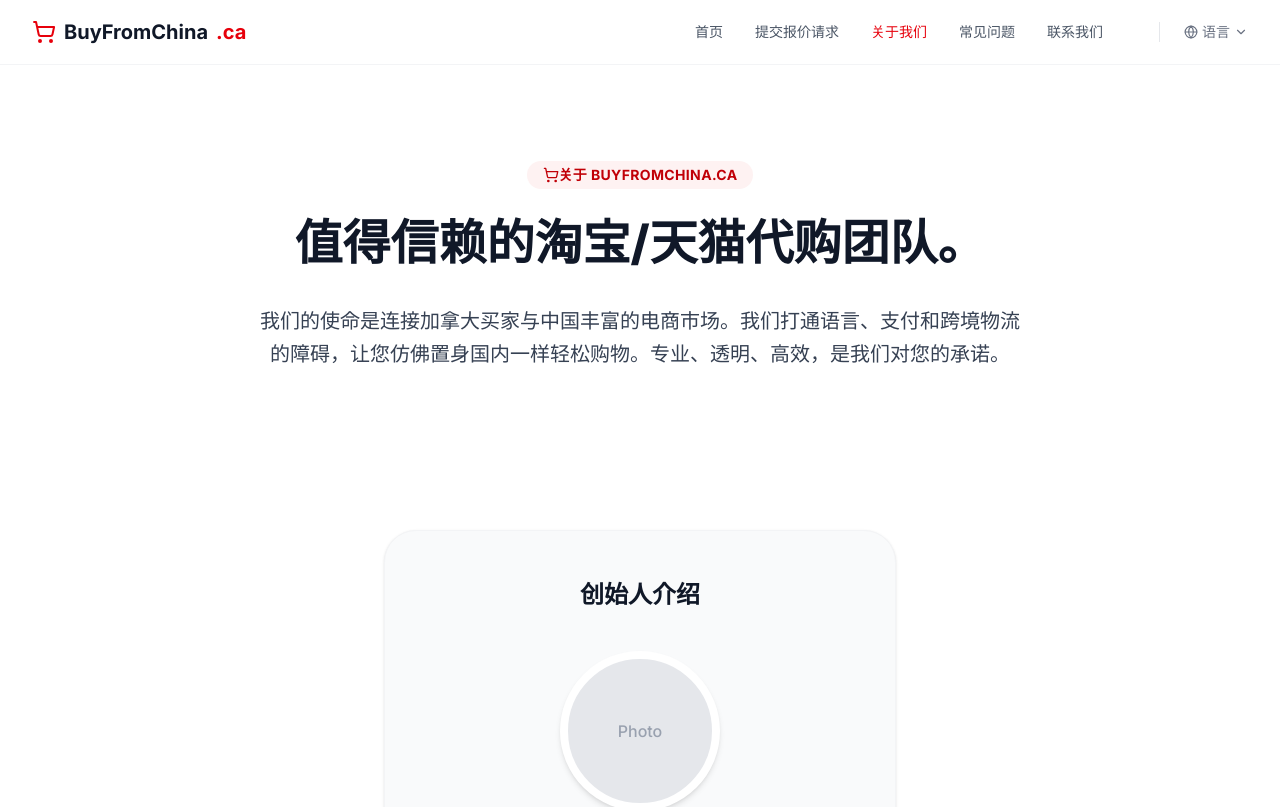
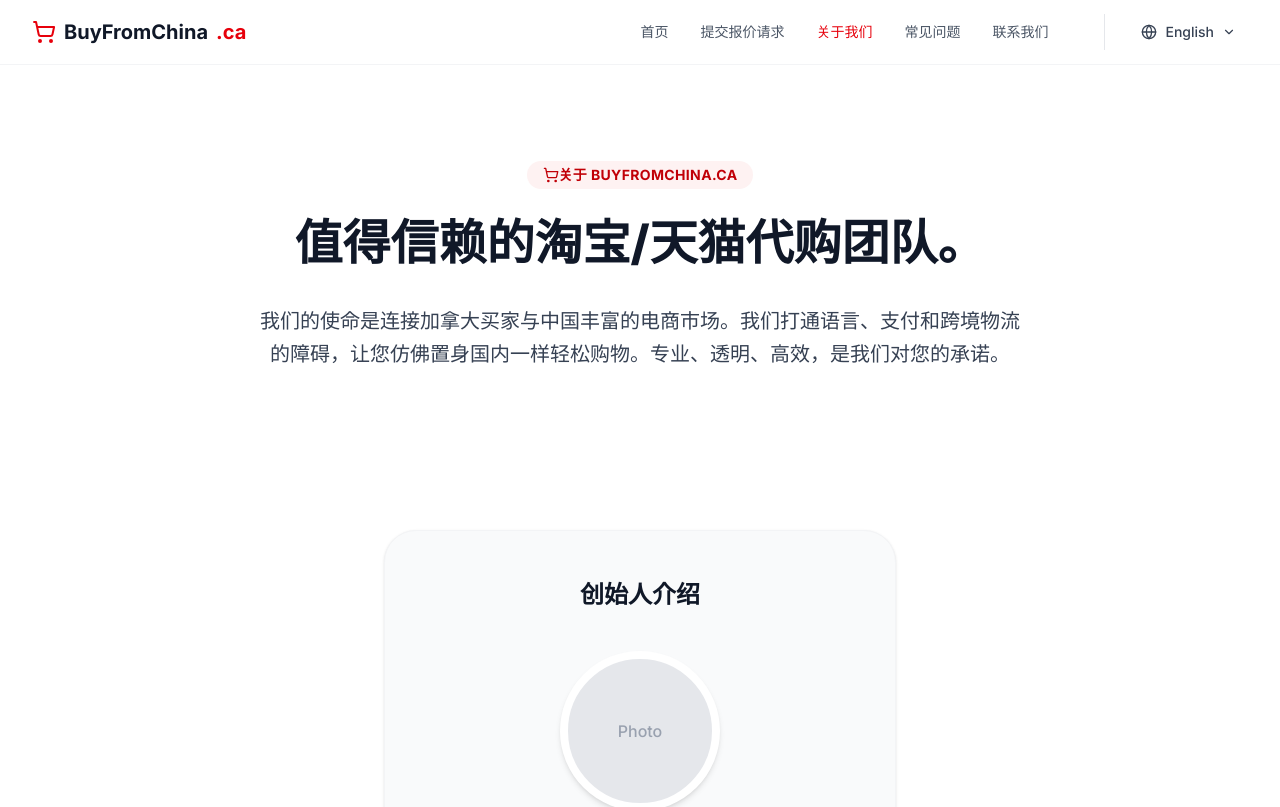
Before and after one commit to stest-commits/my-buy-from-china, a Next.js app: page /about in a window 1280 px wide. Shown: the top 807 px of the page. Built offline with nearby package versions, Linux system fonts and the light colour scheme.

Commit message:
fix language

```diff
--- a/app/page.tsx
+++ b/app/page.tsx
@@ -1,10 +1,10 @@
-'use client'; // 👈 必须加上这一行，因为我们要用点击事件
+'use client';
 
-import React, { useState } from 'react';
+import React, { useState, useEffect } from 'react';
 import Link from 'next/link';
-import { ShoppingCart, ArrowRight, ShieldCheck, Globe, CreditCard, ChevronDown, Check } from 'lucide-react';
+import { useSearchParams } from 'next/navigation'; // 👈 引入读取参数的钩子
+import { ShoppingCart, ArrowRight, ShieldCheck, Globe, CreditCard, Check } from 'lucide-react';
 
-// 1. 定义翻译字典 (Dictionary)
 const translations = {
   en: {
     badge: "China's Best, Delivered to Canada.",
@@ -84,25 +84,20 @@ const translations = {
 };
 
 const BuyFromChinaClone = () => {
-  // 2. 状态管理
   const [currentLang, setCurrentLang] = useState<'en' | 'fr' | 'zh'>('en');
-  const [isMenuOpen, setIsMenuOpen] = useState(false);
+  const searchParams = useSearchParams(); // 读取 URL 参数
 
-  // 获取当前语言的文本
+  // 监听 URL 变化，自动切换语言
+  useEffect(() => {
+    const lang = searchParams.get('lang');
+    if (lang === 'zh' || lang === 'fr') {
+      setCurrentLang(lang);
+    } else {
+      setCurrentLang('en');
+    }
+  }, [searchParams]);
+
   const t = translations[currentLang];
-
-  // 切换语言函数
-  const switchLang = (lang: 'en' | 'fr' | 'zh') => {
-    setCurrentLang(lang);
-    setIsMenuOpen(false);
-  };
-
-  // 语言显示名称
-  const langNames = {
-    en: "English",
-    fr: "Français",
-    zh: "中文"
-  };
 
   return (
     <div className="min-h-screen bg-gray-50 font-sans selection:bg-red-100">
@@ -208,9 +203,7 @@ const BuyFromChinaClone = () => {
               {t.footer_btn}
             </button>
           </Link>
-          <div className="mt-16 pt-8 border-t border-gray-800 text-sm text-gray-500">
-            © 2025 BuyFromChina.ca. All rights reserved.
-          </div>
+          {/* 移除了之前的底部文字，因为现在有全局Footer了 */}
         </div>
       </section>
     </div>
--- a/components/Navbar.tsx
+++ b/components/Navbar.tsx
@@ -1,29 +1,58 @@
 'use client';
 
-import React, { useState } from 'react';
+import React, { useState, useEffect } from 'react';
 import Link from 'next/link';
-import { usePathname } from 'next/navigation'; // 用于高亮当前页面
-import { ShoppingCart, Globe, ChevronDown, Menu, X } from 'lucide-react';
+import { usePathname, useSearchParams, useRouter } from 'next/navigation';
+import { ShoppingCart, Globe, ChevronDown, Menu, X, Check } from 'lucide-react';
 
 const Navbar = () => {
   const [isMobileMenuOpen, setIsMobileMenuOpen] = useState(false);
-  const pathname = usePathname(); // 获取当前路径，比如 "/quote"
+  const [isLangMenuOpen, setIsLangMenuOpen] = useState(false); // 控制语言菜单开关
+  const [currentLang, setCurrentLang] = useState('en'); // 当前语言
 
-  // 导航链接配置
+  const pathname = usePathname();
+  const searchParams = useSearchParams();
+  const router = useRouter();
+
+  // 初始化：检查网址里有没有 ?lang=zh
+  useEffect(() => {
+    const lang = searchParams.get('lang');
+    if (lang === 'zh' || lang === 'fr') {
+      setCurrentLang(lang);
+    } else {
+      setCurrentLang('en');
+    }
+  }, [searchParams]);
+
+  // 切换语言函数
+  const switchLang = (lang: string) => {
+    setCurrentLang(lang);
+    setIsLangMenuOpen(false);
+    setIsMobileMenuOpen(false);
+    // 强制刷新页面并带上参数，这样首页就能读到了
+    window.location.href = `${pathname}?lang=${lang}`;
+  };
+
   const navLinks = [
     { name: '首页', href: '/' },
     { name: '提交报价请求', href: '/quote' },
-    { name: '关于我们', href: '/about' }, // 我们稍后会创建这个页面
-    { name: '常见问题', href: '/faq' },   // 稍后创建
-    { name: '联系我们', href: '/contact' } // 稍后创建
+    { name: '关于我们', href: '/about' },
+    { name: '常见问题', href: '/faq' },
+    { name: '联系我们', href: '/contact' }
   ];
+
+  const langNames: Record<string, string> = {
+    en: "English",
+    fr: "Français",
+    zh: "中文"
+  };
 
   return (
     <nav className="bg-white border-b border-gray-100 sticky top-0 z-50">
       <div className="max-w-7xl mx-auto px-4 sm:px-6 lg:px-8">
         <div className="flex justify-between items-center h-16">
 
-          {/* 1. Logo */}
+          {/* Logo */}
           <div className="flex-shrink-0 flex items-center cursor-pointer">
             <Link href="/" className="flex items-center gap-2 font-bold text-xl text-gray-900">
                <span className="text-red-600"><ShoppingCart /></span>
@@ -31,7 +60,7 @@ const Navbar = () => {
             </Link>
           </div>
 
-          {/* 2. Desktop Menu (电脑端菜单) */}
+          {/* Desktop Menu */}
           <div className="hidden md:flex items-center space-x-8">
             {navLinks.map((link) => (
               <Link
@@ -45,17 +74,40 @@ const Navbar = () => {
               </Link>
             ))}
 
-            {/* 语言选择器 (简化版) */}
-            <div className="border-l border-gray-200 pl-6 ml-6">
-                <button className="flex items-center gap-1 text-sm text-gray-500 hover:text-gray-900">
-                    <Globe size={14}/> 语言 <ChevronDown size={14}/>
+            {/* 👇 语言选择器 (修复版) */}
+            <div className="relative border-l border-gray-200 pl-6 ml-6">
+                <button
+                  onClick={() => setIsLangMenuOpen(!isLangMenuOpen)}
+                  className="flex items-center gap-2 text-sm text-gray-700 hover:text-red-600 font-medium px-3 py-2 rounded-md hover:bg-gray-50 transition-all"
+                >
+                    <Globe size={16}/>
+                    {langNames[currentLang]}
+                    <ChevronDown size={14} className={`transition-transform ${isLangMenuOpen ? 'rotate-180' : ''}`}/>
                 </button>
+
+                {/* 下拉菜单 */}
+                {isLangMenuOpen && (
+                  <div className="absolute right-0 mt-2 w-32 bg-white rounded-xl shadow-xl border border-gray-100 py-2 z-50">
+                    {['en', 'fr', 'zh'].map((lang) => (
+                      <button
+                        key={lang}
+                        onClick={() => switchLang(lang)}
+                        className={`w-full text-left px-4 py-2 text-sm hover:bg-gray-50 flex items-center justify-between ${currentLang === lang ? 'text-red-600 font-bold' : 'text-gray-700'}`}
+                      >
+                        {langNames[lang]}
+                        {currentLang === lang && <Check size={14} />}
+                      </button>
+                    ))}
+                  </div>
+                )}
             </div>
           </div>
 
-          {/* 3. Mobile Menu Button (手机端汉堡按钮) */}
-          <div className="md:hidden flex items-center">
-            <button
+          {/* Mobile Menu Button */}
+          <div className="md:hidden flex items-center gap-4">
+             {/* 手机端也显示当前语言 */}
+             <span className="text-sm font-bold text-gray-500 uppercase">{currentLang}</span>
+             <button
               onClick={() => setIsMobileMenuOpen(!isMobileMenuOpen)}
               className="text-gray-600 hover:text-gray-900 p-2"
             >
@@ -65,22 +117,40 @@ const Navbar = () => {
         </div>
       </div>
 
-      {/* Mobile Menu Dropdown (手机端下拉菜单) */}
+      {/* Mobile Menu Dropdown */}
       {isMobileMenuOpen && (
-        <div className="md:hidden bg-white border-t border-gray-100 absolute w-full left-0 shadow-lg">
-          <div className="px-4 pt-2 pb-4 space-y-1">
+        <div className="md:hidden bg-white border-t border-gray-100 absolute w-full left-0 shadow-lg h-screen">
+          <div className="px-4 pt-4 pb-4 space-y-2">
             {navLinks.map((link) => (
               <Link
                 key={link.href}
                 href={link.href}
                 onClick={() => setIsMobileMenuOpen(false)}
-                className={`block px-3 py-3 rounded-md text-base font-medium ${
-                   pathname === link.href ? 'bg-red-50 text-red-600' : 'text-gray-700 hover:bg-gray-50'
+                className={`block px-3 py-4 rounded-lg text-lg font-medium ${
+                   pathname === link.href ? 'bg-red-50 text-red-600' : 'text-gray-700 border-b border-gray-50'
                 }`}
               >
                 {link.name}
               </Link>
             ))}
+
+            {/* Mobile Language Switcher */}
+            <div className="pt-6 border-t border-gray-100 mt-6">
+              <p className="text-gray-400 text-sm mb-3 px-3">Switch Language</p>
+              <div className="grid grid-cols-3 gap-2 px-2">
+                 {['en', 'fr', 'zh'].map((lang) => (
+                    <button
+                      key={lang}
+                      onClick={() => switchLang(lang)}
+                      className={`py-2 rounded-lg text-sm font-bold border ${
+                        currentLang === lang ? 'bg-red-600 text-white border-red-600' : 'bg-white text-gray-600 border-gray-200'
+                      }`}
+                    >
+                      {langNames[lang]}
+                    </button>
+                 ))}
+              </div>
+            </div>
           </div>
         </div>
       )}
```
